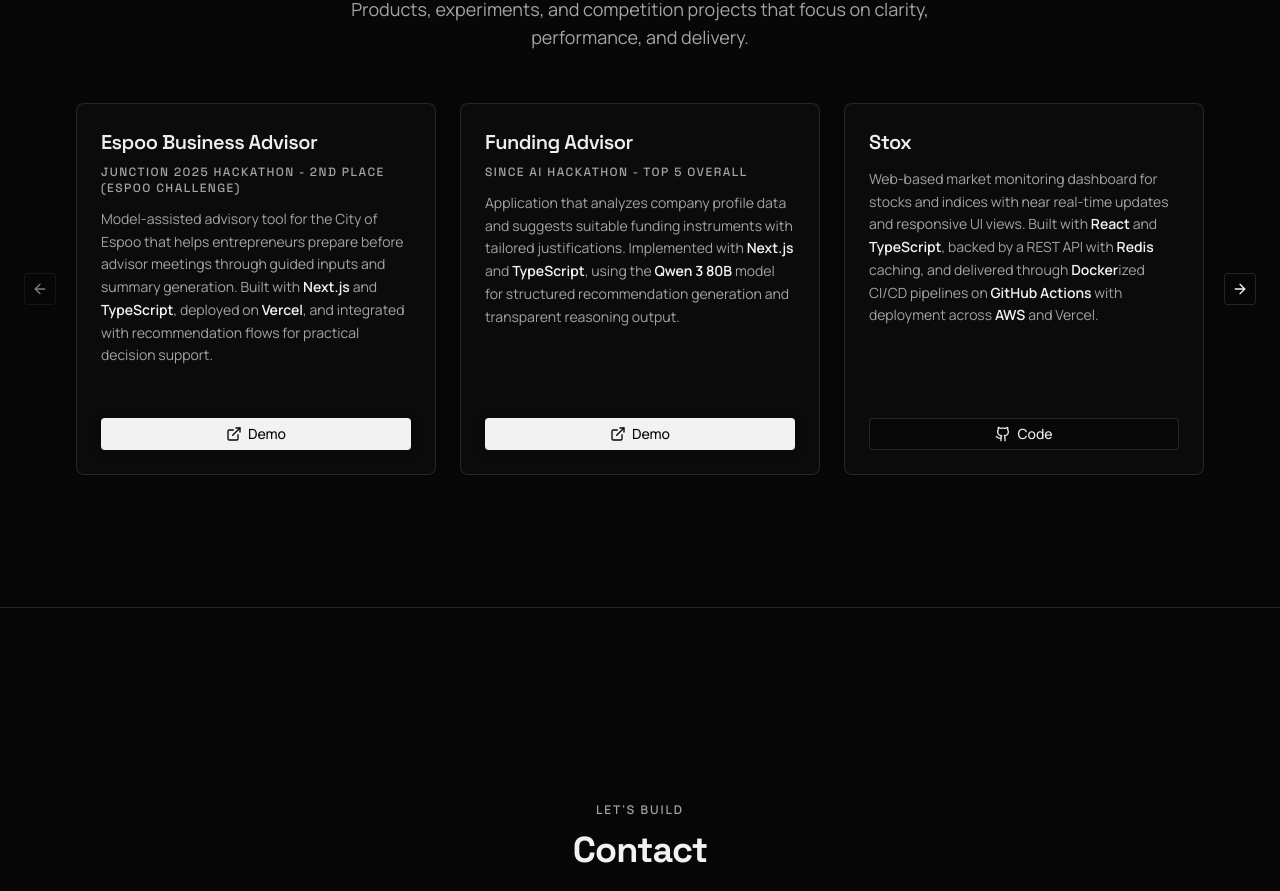
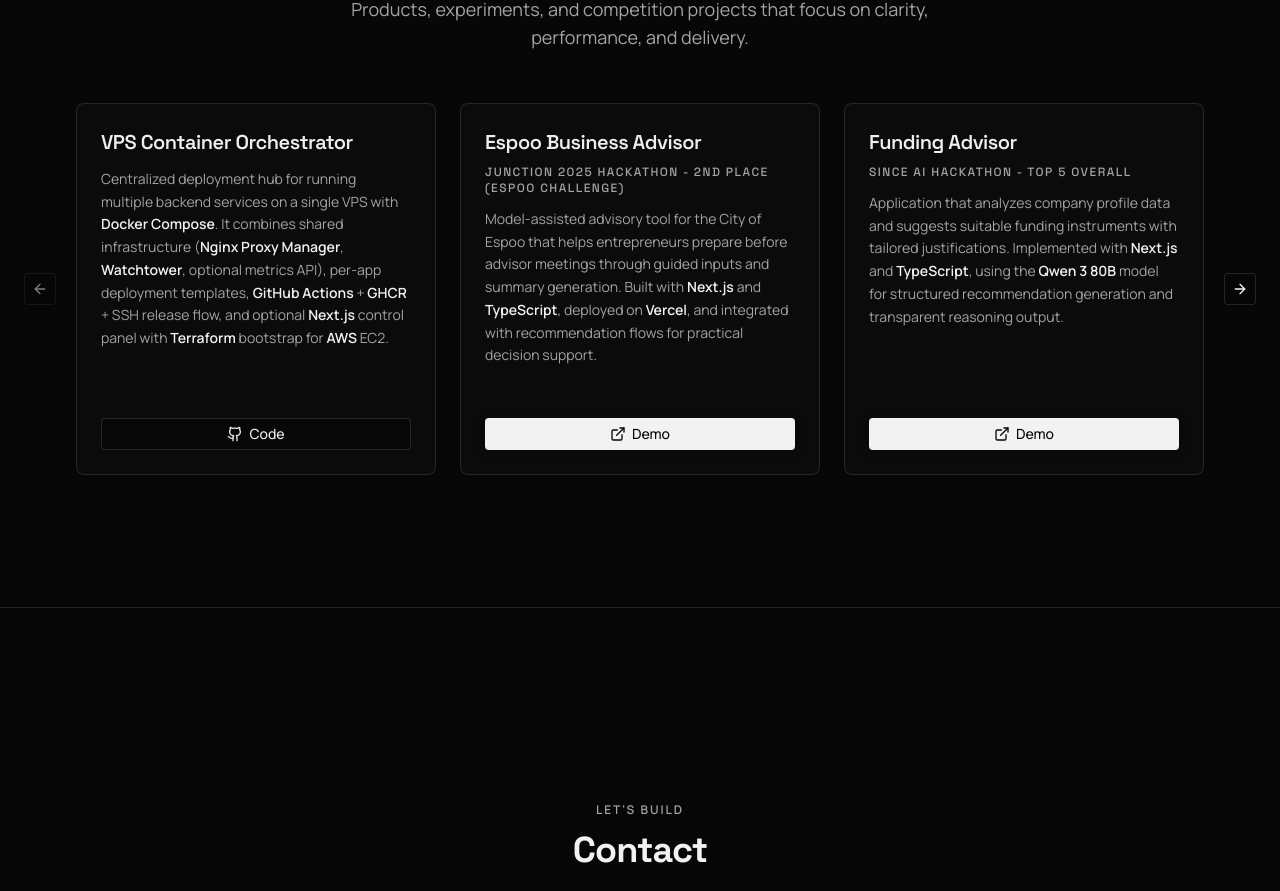
Before and after one commit to oskaripessinen/Portfolio, a Next.js app: page / in a window 1280 px wide. Shown: the part 2116-3007 px from the top of the page. Built offline with nearby package versions, Linux system fonts and the light colour scheme.

Commit message:
new project

```diff
--- a/data/projects.ts
+++ b/data/projects.ts
@@ -11,6 +11,25 @@
 }
 
 export const projects: Project[] = [
+  {
+    id: "vps-container-orchestrator",
+    image: "",
+    title: "VPS Container Orchestrator",
+    description:
+      "Centralized deployment hub for running multiple backend services on a single VPS with Docker Compose. It combines shared infrastructure (Nginx Proxy Manager, Watchtower, optional metrics API), per-app deployment templates, GitHub Actions + GHCR + SSH release flow, and optional Next.js control panel with Terraform bootstrap for AWS EC2.",
+    technologies: [
+      "Docker Compose",
+      "GitHub Actions",
+      "GHCR",
+      "Nginx Proxy Manager",
+      "Watchtower",
+      "Terraform",
+      "AWS",
+      "Next.js",
+    ],
+    demoLink: "#",
+    githubLink: "https://github.com/oskaripessinen/vps-container-orchestrator",
+  },
   {
     id: "espoo-business-advisor",
     image: "",
```
